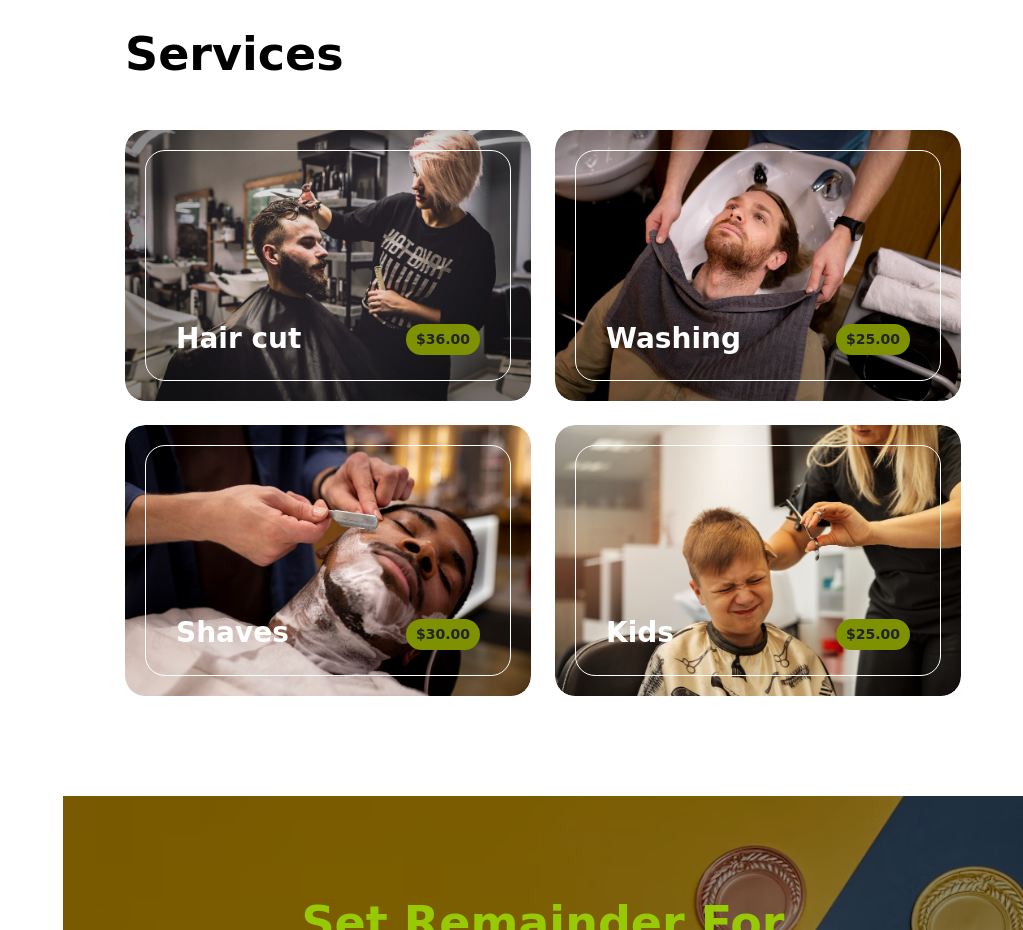
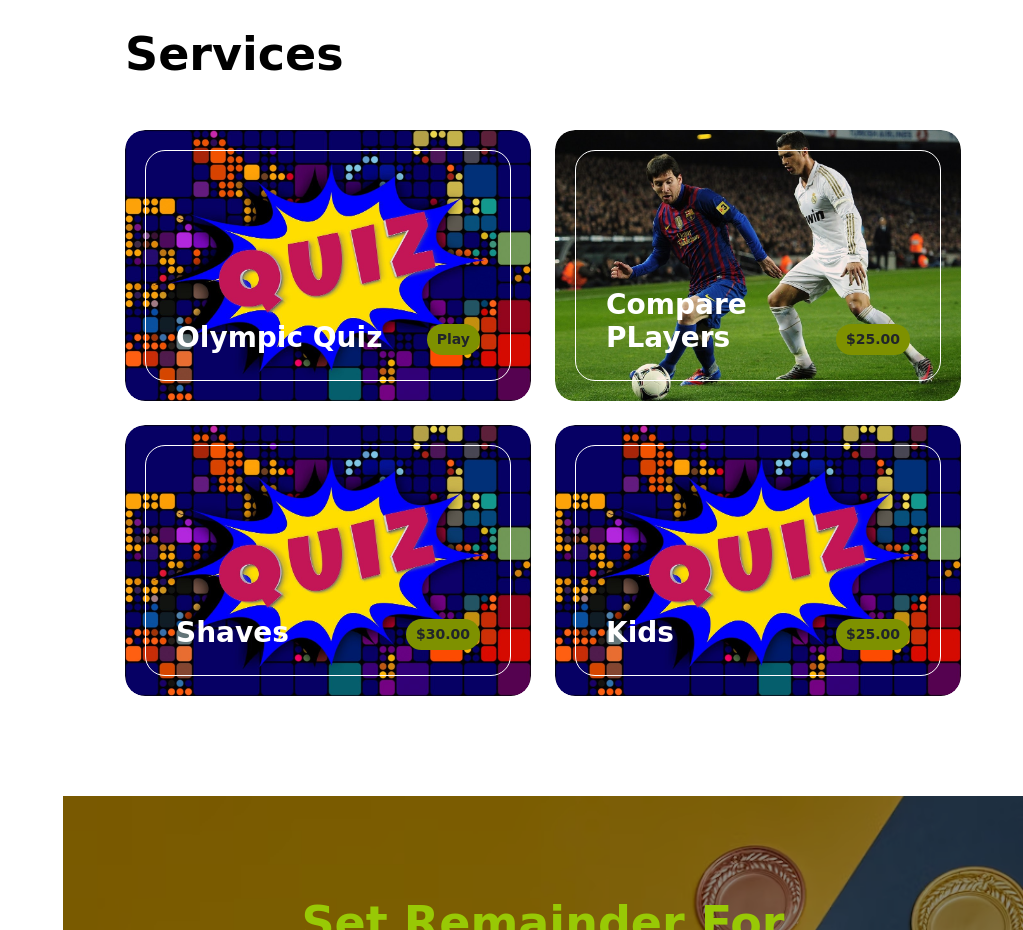
Before and after one commit to AbhinavRajputEXE/Geek-A-Thon, a plain HTML site: page home.html in a window 1280 px wide. Shown: the part 2200-3130 px from the top of the page, without its empty margins (257-1280 px from the left). Drawn offline with Linux system fonts and the light colour scheme; a web font is replaced by a local one.

Commit message:
changed images

```diff
--- a/home.html
+++ b/home.html
@@ -213,24 +213,24 @@ https://templatemo.com/tm-585-barber-shop
 
                             <div class="col-lg-6 col-12 mb-4">
                                 <div class="services-thumb">
-                                    <img src="images/services/woman-cutting-hair-man-salon.jpg"
+                                    <img src="images/services/Quiz.jpg"
                                         class="services-image img-fluid" alt="">
 
                                     <div class="services-info d-flex align-items-end">
-                                        <h4 class="mb-0">Hair cut</h4>
+                                        <h4 class="mb-0">Olympic Quiz</h4>
 
-                                        <strong class="services-thumb-price">$36.00</strong>
+                                        <strong class="services-thumb-price">Play</strong>
                                     </div>
                                 </div>
                             </div>
 
                             <div class="col-lg-6 col-12 mb-4">
                                 <div class="services-thumb">
-                                    <img src="images/services/hairdresser-grooming-their-client.jpg"
+                                    <img src="images/services/compare.jpeg"
                                         class="services-image img-fluid" alt="">
 
                                     <div class="services-info d-flex align-items-end">
-                                        <h4 class="mb-0">Washing</h4>
+                                        <h4 class="mb-0">Compare PLayers</h4>
 
                                         <strong class="services-thumb-price">$25.00</strong>
                                     </div>
@@ -239,7 +239,7 @@ https://templatemo.com/tm-585-barber-shop
 
                             <div class="col-lg-6 col-12 mb-4 mb-lg-0">
                                 <div class="services-thumb">
-                                    <img src="images/services/hairdresser-grooming-client.jpg"
+                                    <img src="images/services/quiz.jpg"
                                         class="services-image img-fluid" alt="">
 
                                     <div class="services-info d-flex align-items-end">
@@ -252,7 +252,7 @@ https://templatemo.com/tm-585-barber-shop
 
                             <div class="col-lg-6 col-12">
                                 <div class="services-thumb">
-                                    <img src="images/services/boy-getting-haircut-salon-front-view.jpg"
+                                    <img src="images/services/quiz.jpg"
                                         class="services-image img-fluid" alt="">
 
                                     <div class="services-info d-flex align-items-end">
```
Also changed, not shown: images/barber-customer-giving-high-five.jpg (deleted), images/services/boy-getting-haircut-salon-front-view.jpg (deleted), images/services/compare.jpeg (added), images/services/hairdresser-grooming-client.jpg (deleted), images/services/hairdresser-grooming-their-client.jpg (deleted), images/services/quiz.jpg (added), images/services/woman-cutting-hair-man-salon.jpg (deleted), images/vintage-chair-barbershop.jpg (deleted), 1 other file.
